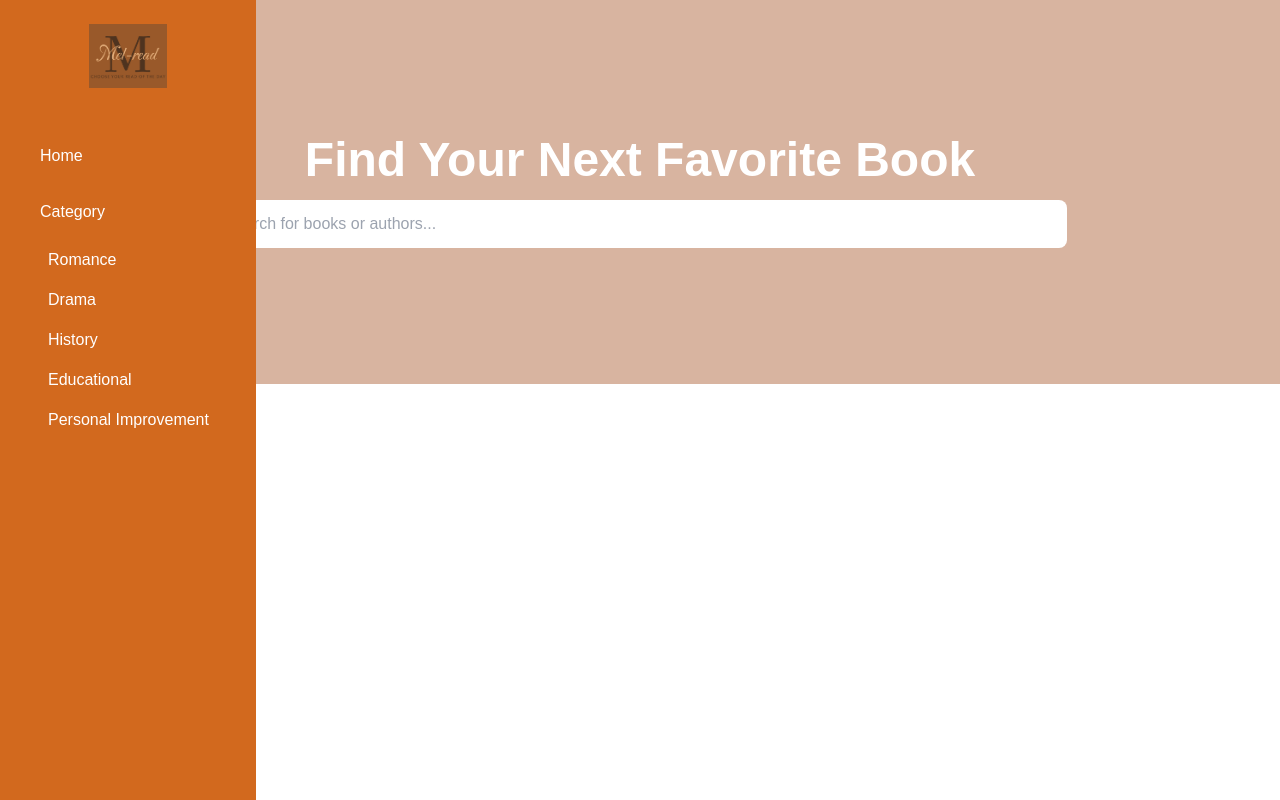
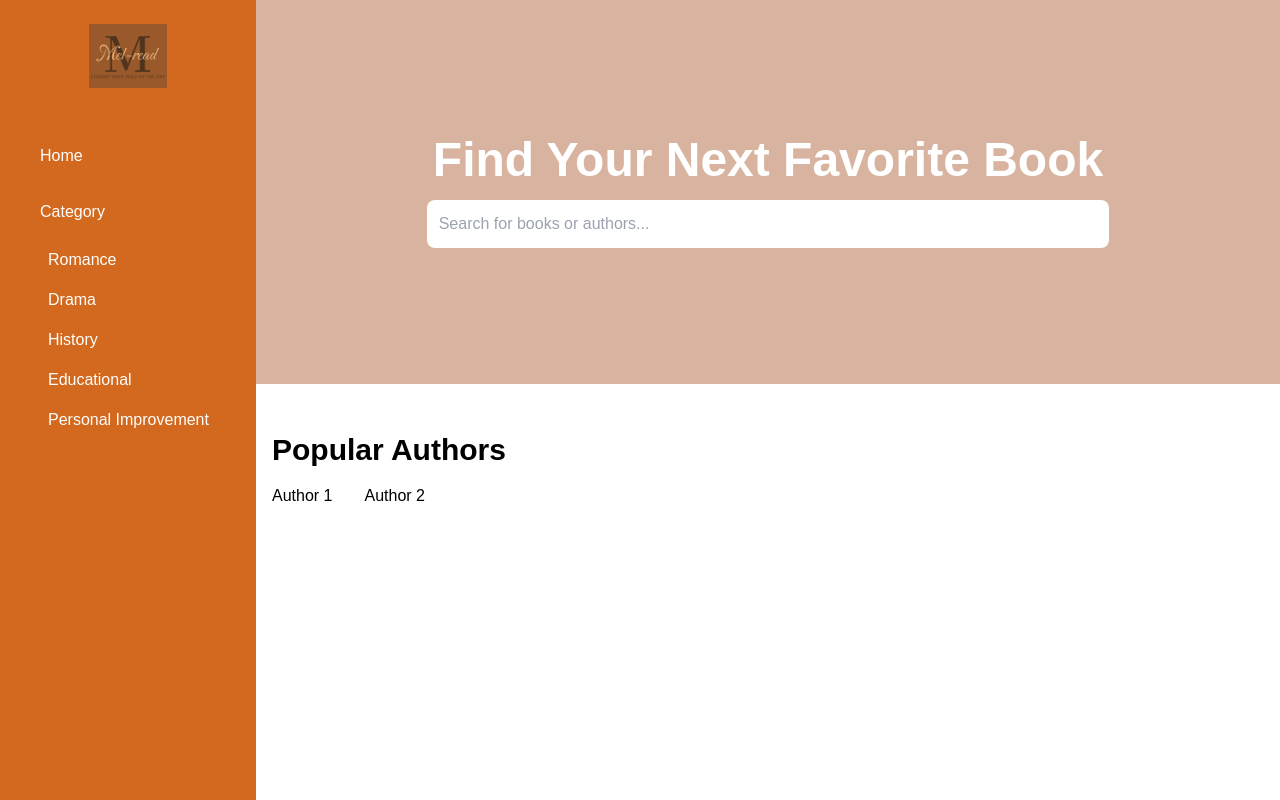
Before and after one commit to MellowMokoen/recommend-books-app, a React (Create React App) app: page / in a window 1280 px wide. Built offline with nearby package versions, Linux system fonts and the light colour scheme.

Commit message:
Created the author section component

```diff
--- a/src/App.js
+++ b/src/App.js
@@ -1,12 +1,17 @@
 import React from 'react';
 import Sidebar from './components/Sidebar';
 import HeroBanner from './components/HeroBanner';
+import AuthorsSection from './components/AuthorsSection';
 
 function App() {
   return (
     <div className="App">
       <Sidebar />
-      <HeroBanner />
+      <div className="ml-64">
+        <HeroBanner />
+        <AuthorsSection />
+
+      </div>
     </div>
   );
 }
--- /dev/null
+++ b/src/components/AuthorsSection.js
@@ -0,0 +1,40 @@
+import React, { useState } from 'react';
+
+const authorsData = [
+  { name: 'Author 1', books: ['Book A', 'Book B'] },
+  { name: 'Author 2', books: ['Book C', 'Book D'] },
+];
+
+const AuthorsSection = () => {
+  const [selectedAuthor, setSelectedAuthor] = useState(null);
+
+  return (
+    <section className="my-8 p-4">
+      <h2 className="text-3xl font-bold mb-4">Popular Authors</h2>
+      <div className="flex space-x-8">
+        {authorsData.map((author, index) => (
+          <button
+            key={index}
+            className="hover:text-nude"
+            onClick={() => setSelectedAuthor(author)}
+          >
+            {author.name}
+          </button>
+        ))}
+      </div>
+
+      {selectedAuthor && (
+        <div className="mt-4">
+          <h3 className="text-2xl font-bold">{selectedAuthor.name}'s Books</h3>
+          <ul>
+            {selectedAuthor.books.map((book, idx) => (
+              <li key={idx} className="text-lg">{book}</li>
+            ))}
+          </ul>
+        </div>
+      )}
+    </section>
+  );
+};
+
+export default AuthorsSection;
```
